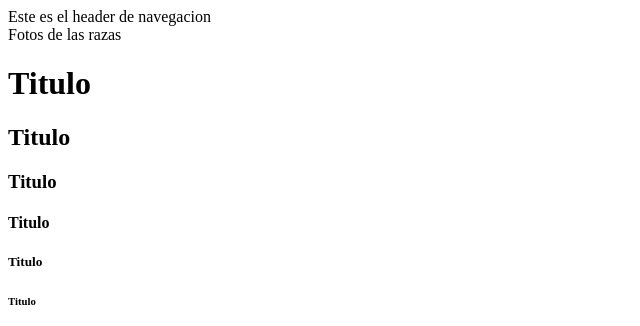
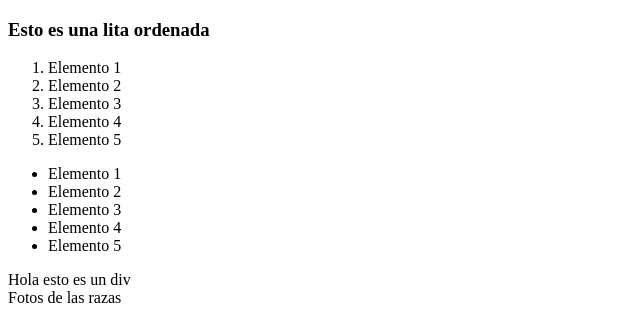
Before and after one commit to Proyecto-Mision-Tic-Ciclo-4/ExplicacionHTMLCss, a plain HTML site: page index.html in a window 1280 px wide. Shown: the top 326 px of the page, without its empty margins (0-640 px from the left). Drawn offline with Linux system fonts and the light colour scheme.

Commit message:
Agregar explicaciones de listas ordenadas y desordenadas

```diff
--- a/index.html
+++ b/index.html
@@ -7,7 +7,26 @@
     <title>Hola, este es el titulo</title>
 </head>
 <body>
-    <header>Este es el header de navegacion</header>
+    <header>
+        <h3>Esto es una lita ordenada</h3>
+        <ol>
+            <li>Elemento 1</li>
+            <li>Elemento 2</li>
+            <li>Elemento 3</li>
+            <li>Elemento 4</li>
+            <li>Elemento 5</li>
+        </ol>
+        <ul>
+            <li>Elemento 1</li>
+            <li>Elemento 2</li>
+            <li>Elemento 3</li>
+            <li>Elemento 4</li>
+            <li>Elemento 5</li>
+        </ul>
+        <div>Hola esto es un div</div>
+
+
+    </header>
     <main>
         <section>Fotos de las razas</section>
         <h1>Titulo</h1>
```
